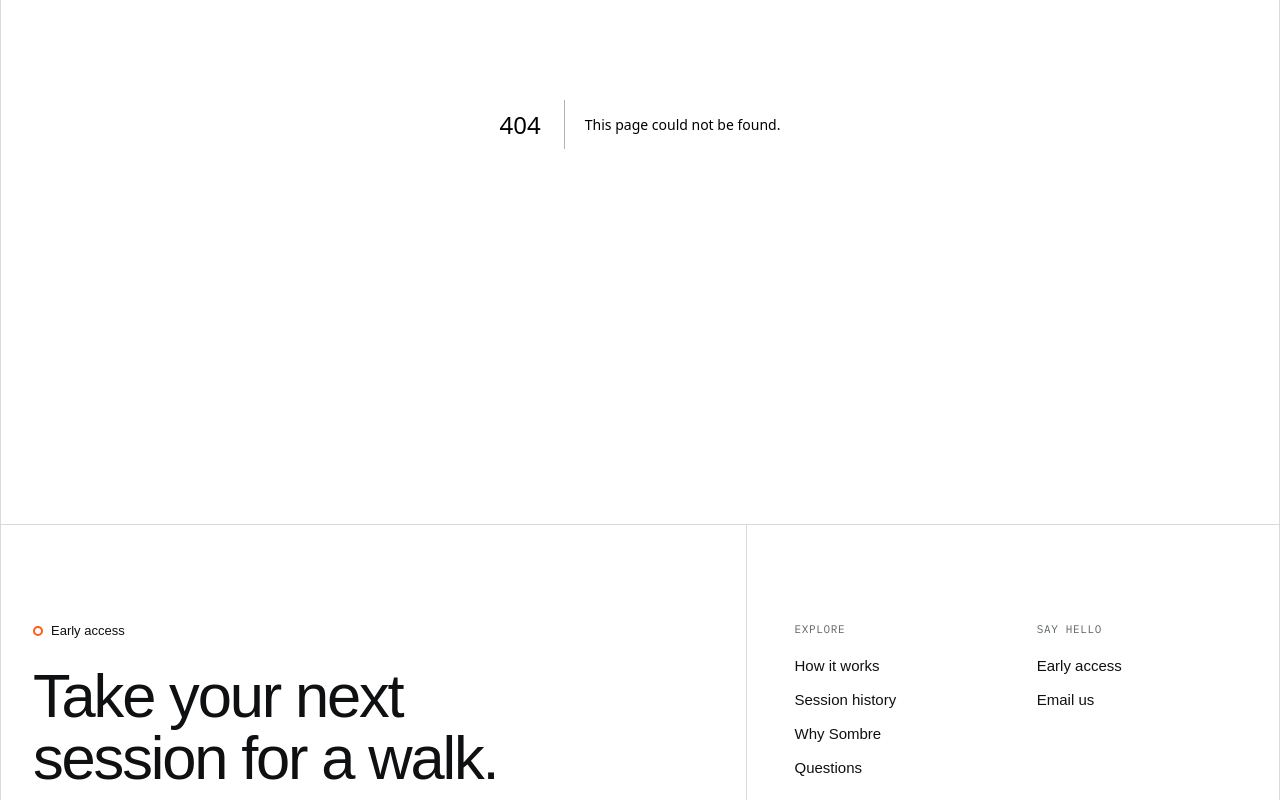
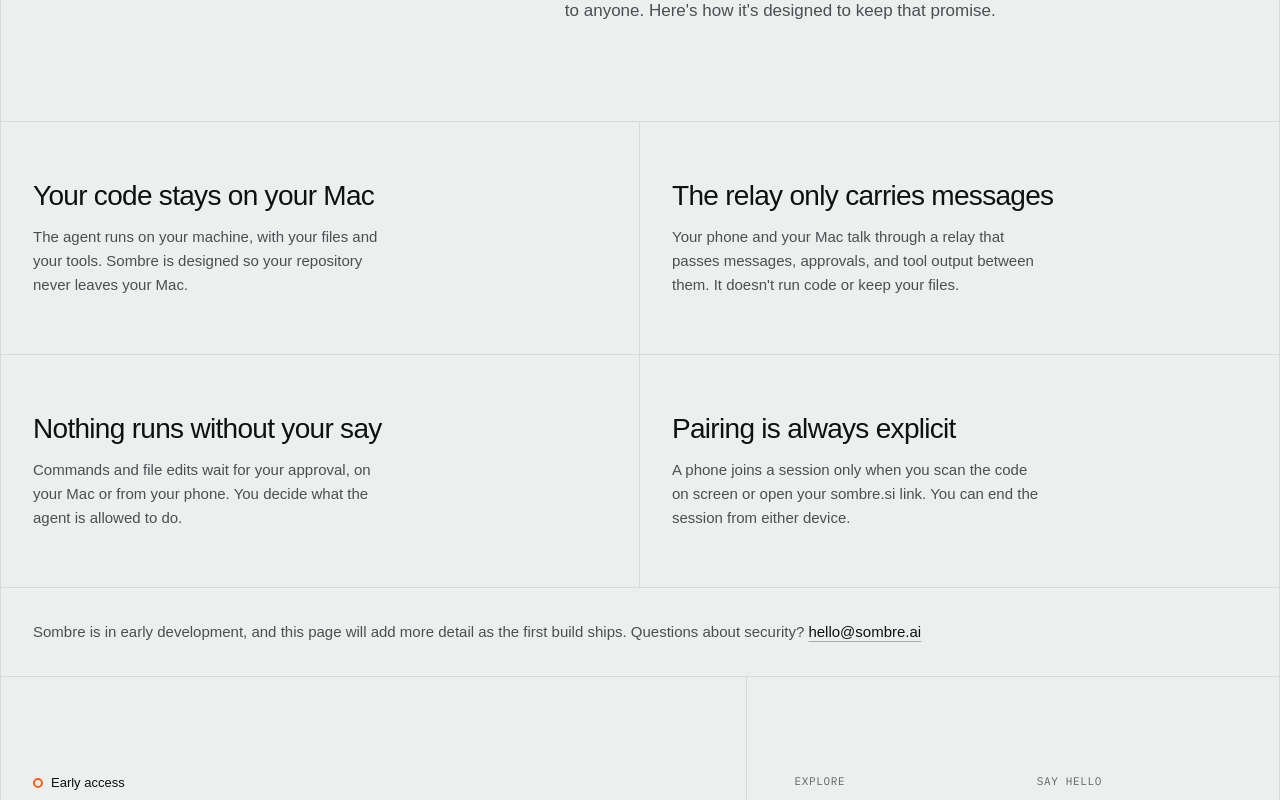
Before and after one commit to visible/sombre, a Next.js app: page /security in a window 1280 px wide. Before the commit this address had no page. Shown: the part 340-1140 px from the top of the page. Built offline with nearby package versions, Linux system fonts and the light colour scheme; a web font is replaced by a local one.

Commit message:
feat: add security page

```diff
--- /dev/null
+++ b/app/security/page.tsx
@@ -0,0 +1,65 @@
+import type { Metadata } from "next";
+
+import { Shell } from "@/components/shell";
+import { site } from "@/lib/site";
+
+export const metadata: Metadata = {
+  description:
+    "How Sombre keeps your code on your Mac while you continue sessions from your phone.",
+  title: "Security",
+};
+
+const principles = [
+  {
+    body: "The agent runs on your machine, with your files and your tools. Sombre is designed so your repository never leaves your Mac.",
+    title: "Your code stays on your Mac",
+  },
+  {
+    body: "Your phone and your Mac talk through a relay that passes messages, approvals, and tool output between them. It doesn't run code or keep your files.",
+    title: "The relay only carries messages",
+  },
+  {
+    body: "Commands and file edits wait for your approval, on your Mac or from your phone. You decide what the agent is allowed to do.",
+    title: "Nothing runs without your say",
+  },
+  {
+    body: "A phone joins a session only when you scan the code on screen or open your sombre.si link. You can end the session from either device.",
+    title: "Pairing is always explicit",
+  },
+] as const;
+
+const Security = () => (
+  <Shell
+    lead="Sombre lets you leave your desk without handing your code to anyone. Here's how it's designed to keep that promise."
+    tag="Security"
+    title="Your code, your machine"
+  >
+    <ul className="border-line grid border-t md:grid-cols-2">
+      {principles.map((item, index) => (
+        <li
+          className={`border-line border-b px-5 py-10 sm:px-8 lg:py-14 ${index % 2 === 0 ? "md:border-r" : ""} ${index > 1 ? "md:border-b-0" : ""} ${index === principles.length - 1 ? "border-b-0" : ""}`}
+          key={item.title}
+        >
+          <h2 className="text-ink text-[clamp(1.35rem,2.2vw,1.75rem)] leading-tight font-medium tracking-[-0.025em]">
+            {item.title}
+          </h2>
+          <p className="text-body mt-3 max-w-[44ch] text-[15px] leading-relaxed">
+            {item.body}
+          </p>
+        </li>
+      ))}
+    </ul>
+    <p className="border-line text-body border-t px-5 py-8 text-[15px] leading-relaxed sm:px-8">
+      Sombre is in early development, and this page will add more detail as the
+      first build ships. Questions about security?{" "}
+      <a
+        className="text-ink decoration-ink/30 hover:decoration-ink underline underline-offset-4"
+        href={`mailto:${site.email}`}
+      >
+        {site.email}
+      </a>
+    </p>
+  </Shell>
+);
+
+export default Security;
```
